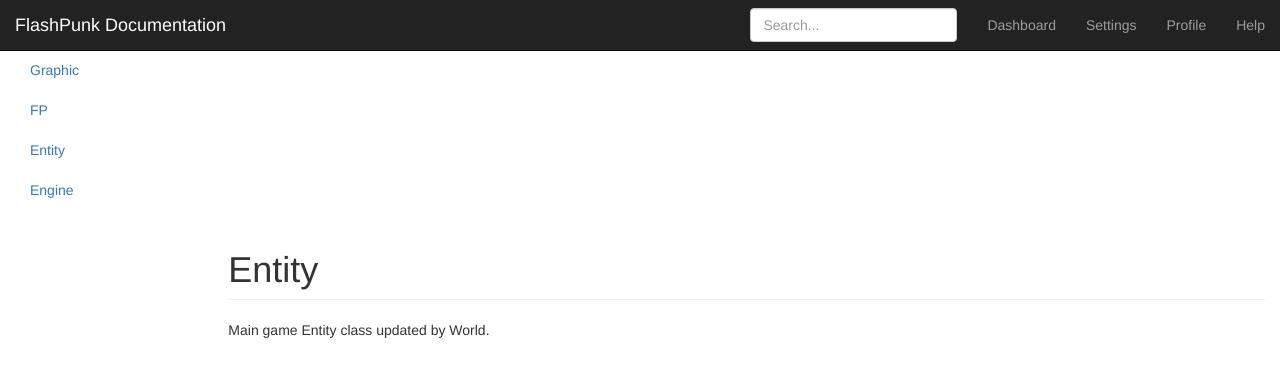
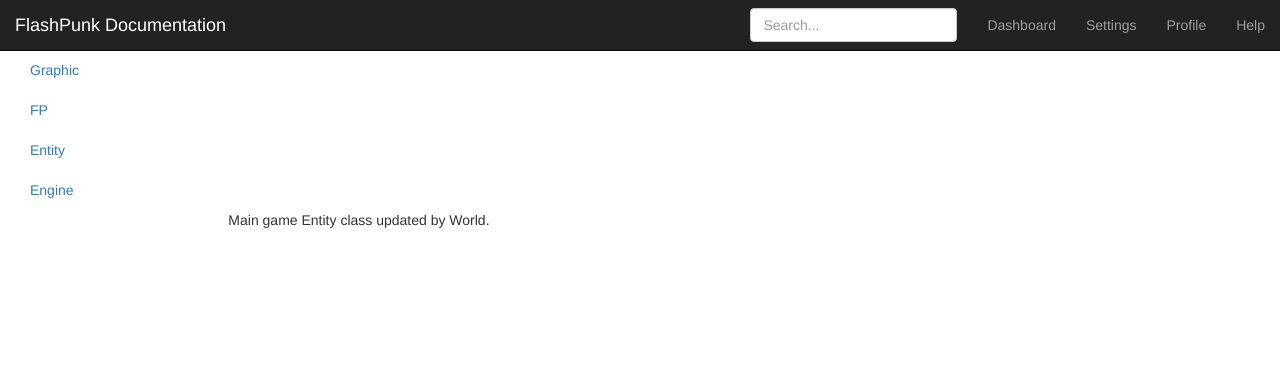
Before and after one commit to useflashpunk/flashpunk-docs, a Jekyll site: the page built from _posts/net/flashpunk/2014-04-03-Entity.md, in a window 1280 px wide. Shown: the top 377 px of the page. Built offline with Jekyll 4.4.1, drawn with Linux system fonts in a browser that asks for light colours; nearby versions of some CDN libraries.

Commit message:
Update default.html

```diff
--- a/_layouts/default.html
+++ b/_layouts/default.html
@@ -62,9 +62,7 @@
           </ul>
         </div>
         <div class="col-sm-9 col-sm-offset-3 col-md-10 col-md-offset-2 main">
-          <h1 class="page-header">{{ page.title }}</h1>
-            <h2>{{ page.categories | array_to_sentence_string }}</h2>
-            {{ content }}
+          {{ content }}
         </div>
       </div>
     </div>
```
